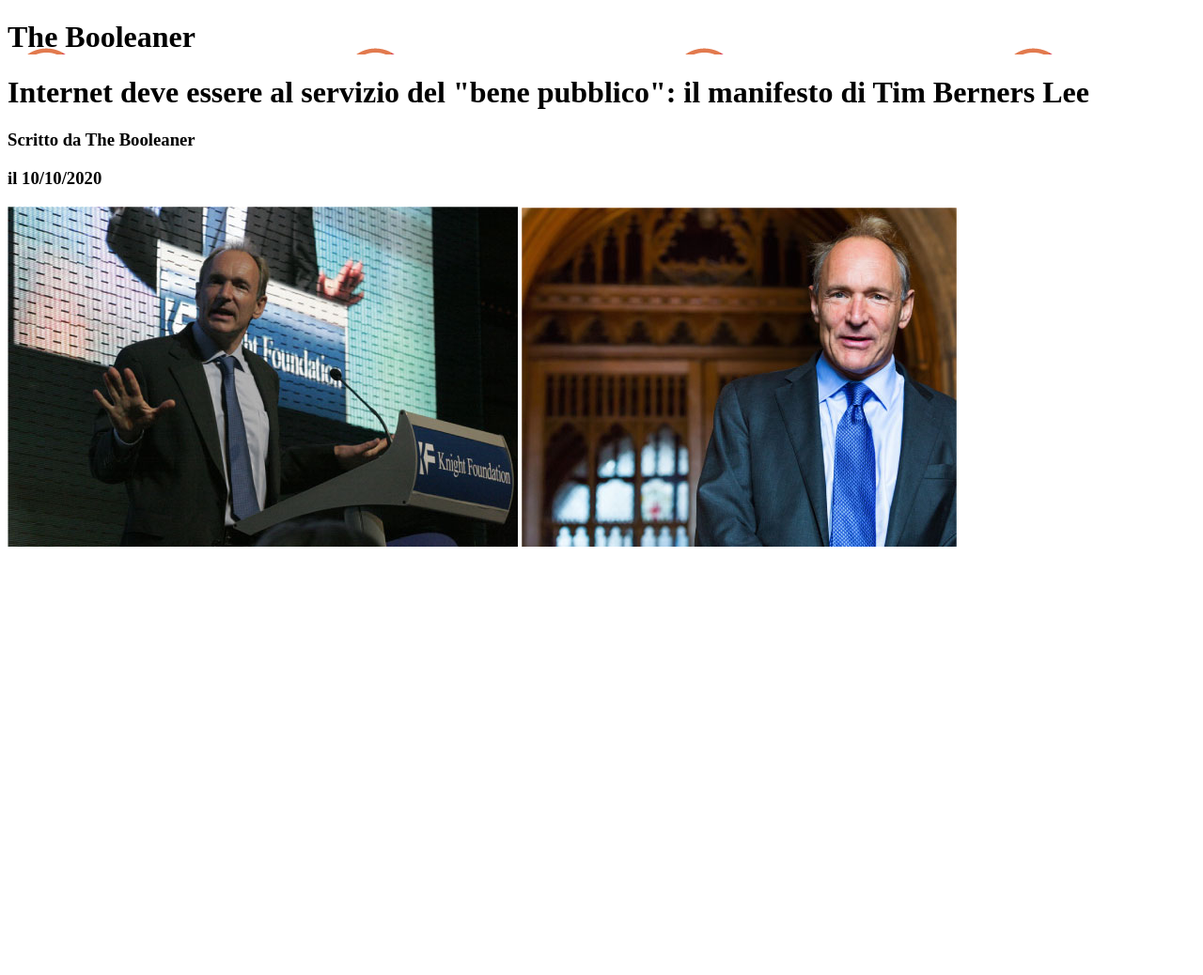
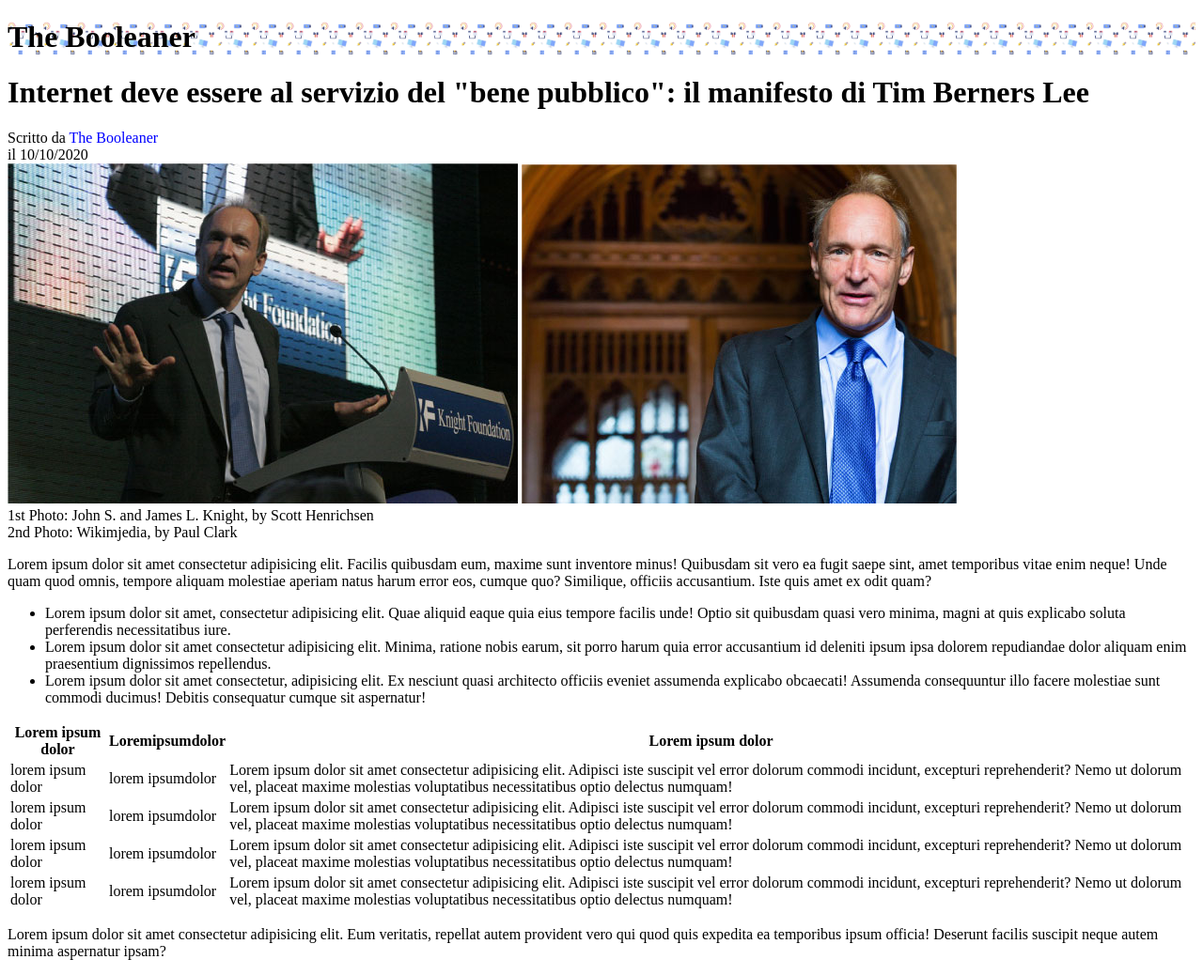
Before and after one commit to Santoni92/html-css-booleaner, a plain HTML site: page index.html in a window 1280 px wide. Shown: the whole page at 94% size. Before the commit the page ends 800 px from the top, so only its background shows below. Drawn offline with Linux system fonts and the light colour scheme.

Commit message:
aggiustamento generale

```diff
--- a/css/style.css
+++ b/css/style.css
@@ -1,3 +1,8 @@
 #intestazione{
     background-image: url(../img/pattern.png);
+    background-size: contain;
 }
+
+#scritta{
+    color: blue;
+}
--- a/index.html
+++ b/index.html
@@ -17,15 +17,59 @@
     <!--prima sezione-->
     <div>
         <h1>Internet deve essere al servizio del "bene pubblico": il manifesto di Tim Berners Lee</h1>
-        <h3> Scritto da <span>The Booleaner</span> </h3>
-        <h3>il 10/10/2020</h3>
+        <div> Scritto da <span id="scritta">The Booleaner</span></div>
+        <div>il 10/10/2020</div>
         <img src="img/tim-1.jpg" alt="tim berners lee">
         <img src="img/tim-2.jpg" alt="tim berners lee">
+        <div>1st Photo: John S. and James L. Knight, by Scott Henrichsen</div>
+        <div>2nd Photo: Wikimjedia, by Paul Clark</div>
     </div>
 
     <!--sezione principale-->
     <div>
+        <p>Lorem ipsum dolor sit amet consectetur adipisicing elit. Facilis quibusdam eum, maxime sunt inventore minus! Quibusdam sit vero ea fugit saepe sint, amet temporibus vitae enim neque! Unde quam quod omnis, tempore aliquam molestiae aperiam natus harum error eos, cumque quo? Similique, officiis accusantium. Iste quis amet ex odit quam?</p>
+        <p>
+            <ul>
+                <li>Lorem ipsum dolor sit amet, consectetur adipisicing elit. Quae aliquid eaque quia eius tempore facilis unde! Optio sit quibusdam quasi vero minima, magni at quis explicabo soluta perferendis necessitatibus iure.</li>
+                <li>Lorem ipsum dolor sit amet consectetur adipisicing elit. Minima, ratione nobis earum, sit porro harum quia error accusantium id deleniti ipsum ipsa dolorem repudiandae dolor aliquam enim praesentium dignissimos repellendus.</li>
+                <li>Lorem ipsum dolor sit amet consectetur, adipisicing elit. Ex nesciunt quasi architecto officiis eveniet assumenda explicabo obcaecati! Assumenda consequuntur illo facere molestiae sunt commodi ducimus! Debitis consequatur cumque sit aspernatur!</li>
+            </ul>
+        </p>
+        <table>
+            <thead>
+                <tr>
+                    <th>Lorem ipsum dolor</th>
+                    <th>Loremipsumdolor</th>
+                    <th>Lorem ipsum dolor</th>
+                </tr>
+            </thead>
+            <tbody>
+                <tr>
+                    <td>lorem ipsum dolor</td>
+                    <td>lorem ipsumdolor</td>
+                    <td>Lorem ipsum dolor sit amet consectetur adipisicing elit. Adipisci iste suscipit vel error dolorum commodi incidunt, excepturi reprehenderit? Nemo ut dolorum vel, placeat maxime molestias voluptatibus necessitatibus optio delectus numquam!</td>
+                </tr>
+                <tr>
+                    <td>lorem ipsum dolor</td>
+                    <td>lorem ipsumdolor</td>
+                    <td>Lorem ipsum dolor sit amet consectetur adipisicing elit. Adipisci iste suscipit vel error dolorum commodi incidunt, excepturi reprehenderit? Nemo ut dolorum vel, placeat maxime molestias voluptatibus necessitatibus optio delectus numquam!</td>
+                </tr>
+                <tr>
+                    <td>lorem ipsum dolor</td>
+                    <td>lorem ipsumdolor</td>
+                    <td>Lorem ipsum dolor sit amet consectetur adipisicing elit. Adipisci iste suscipit vel error dolorum commodi incidunt, excepturi reprehenderit? Nemo ut dolorum vel, placeat maxime molestias voluptatibus necessitatibus optio delectus numquam!</td>
+                </tr>
+            </tbody>
+            <tfoot>
+                <tr>
+                    <td>lorem ipsum dolor</td>
+                    <td>lorem ipsumdolor</td>
+                    <td>Lorem ipsum dolor sit amet consectetur adipisicing elit. Adipisci iste suscipit vel error dolorum commodi incidunt, excepturi reprehenderit? Nemo ut dolorum vel, placeat maxime molestias voluptatibus necessitatibus optio delectus numquam!</td>
+                </tr>
+            </tfoot>
+        </table>
 
+        <p>Lorem ipsum dolor sit amet consectetur adipisicing elit. Eum veritatis, repellat autem provident vero qui quod quis expedita ea temporibus ipsum officia! Deserunt facilis suscipit neque autem minima aspernatur ipsam?</p>
     </div>
 
     <!--footer-->
```
